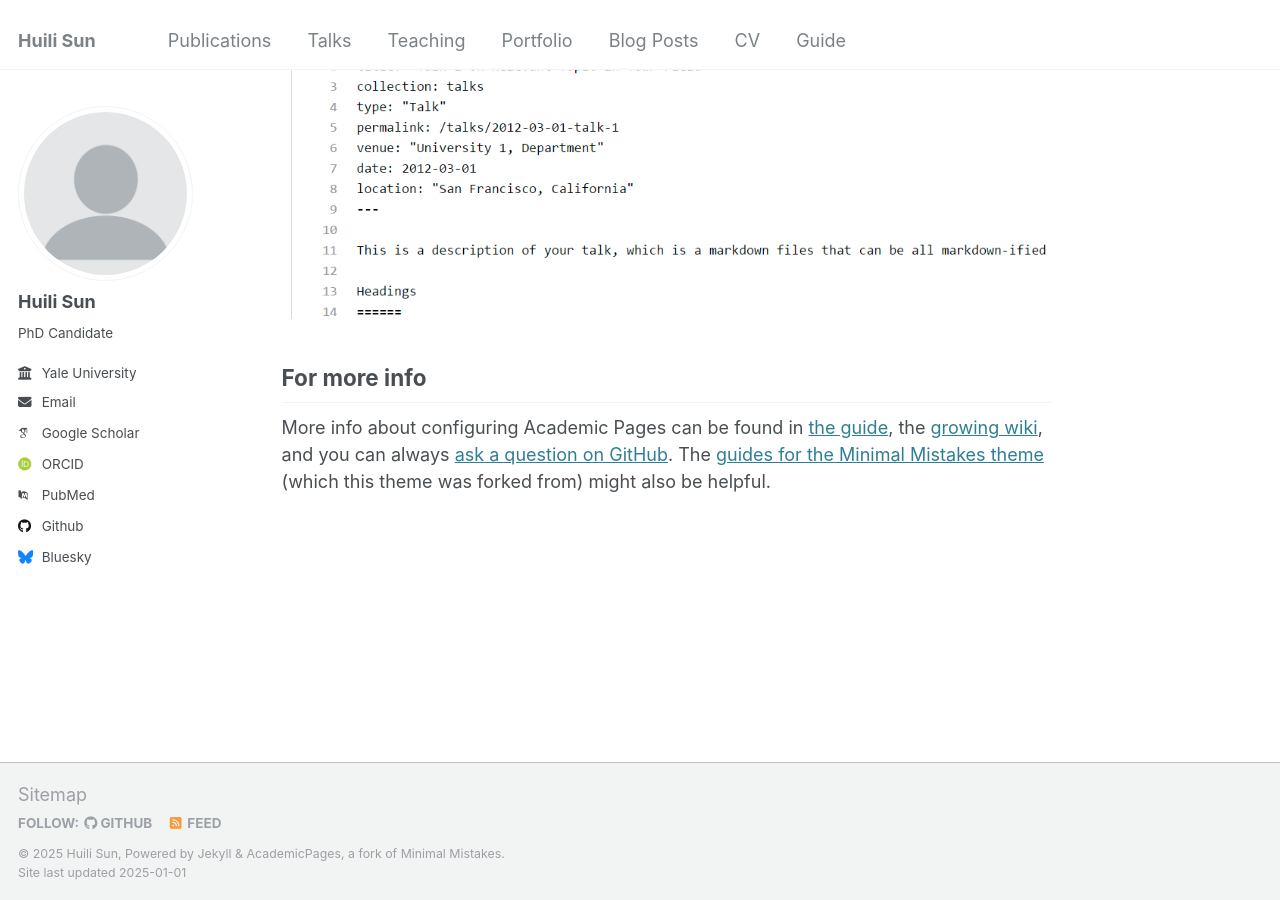
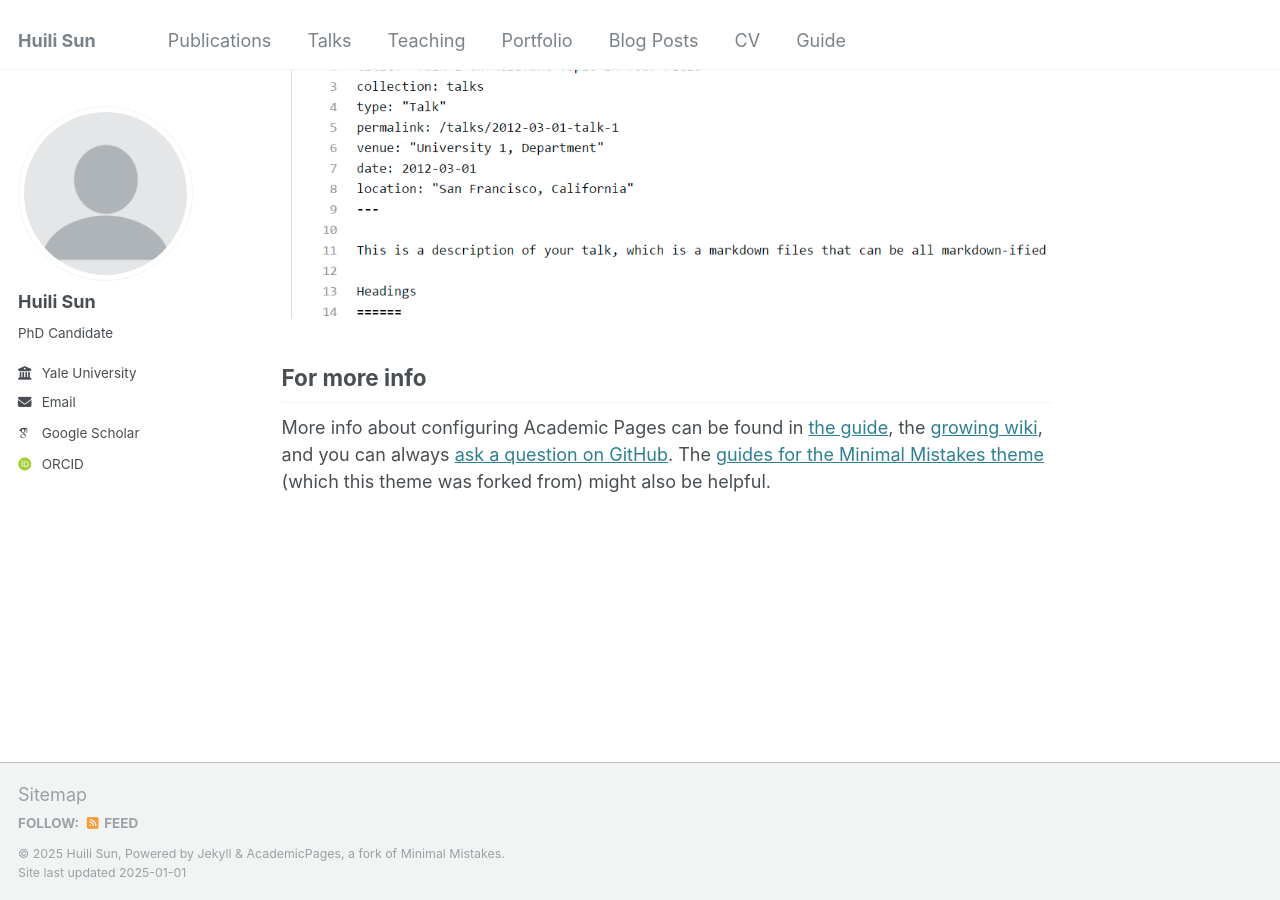
Before and after one commit to huiliii/huilisun.github.io, a Jekyll site: the page built from _pages/about.md, in a window 1280 px wide and 900 px high, scrolled down 2643 px. Built offline with Jekyll 4.4.1, drawn with Linux system fonts in a browser that asks for light colours; some web fonts are replaced.

Commit message:
Update _config.yml

```diff
--- a/_config.yml
+++ b/_config.yml
@@ -32,11 +32,11 @@ author:
 
   # Academic websites
   arxiv            : # URL - Update with the correct link to your profile
-  googlescholar    : "https://scholar.google.com/citations?user=PS_CX0AAAAAJ"
+  googlescholar    : "https://scholar.google.com/citations?user=jNMfHuYAAAAJ&hl=en"
   impactstory      : # URL
-  orcid            : "http://orcid.org/yourorcidurl"
+  orcid            : "https://orcid.org/0000-0002-4851-3046"
   semantic         : # URL
-  pubmed           : "https://www.ncbi.nlm.nih.gov/pubmed/?term=john+snow"
+  pubmed           : # "https://www.ncbi.nlm.nih.gov/pubmed/?term=john+snow"
   researchgate     : # URL
   scopus           : # URL
 
@@ -44,12 +44,12 @@ author:
   bitbucket        : # Username - Update with your username on the site
   codepen          : # Username
   dribbble         : # Username
-  github           : "academicpages"
+  github           : # "academicpages"
   kaggle           : # Username
   stackoverflow    : # User number or user number and name (i.e., use "1" or "1/jeff-atwood")
 
   # Social media
-  bluesky          : "bsky.app" # Replace this with you Bluesky username
+  bluesky          : # "bsky.app" # Replace this with you Bluesky username
   facebook         : # Username
   flickr           : # Username
   foursquare       : # Username
```
